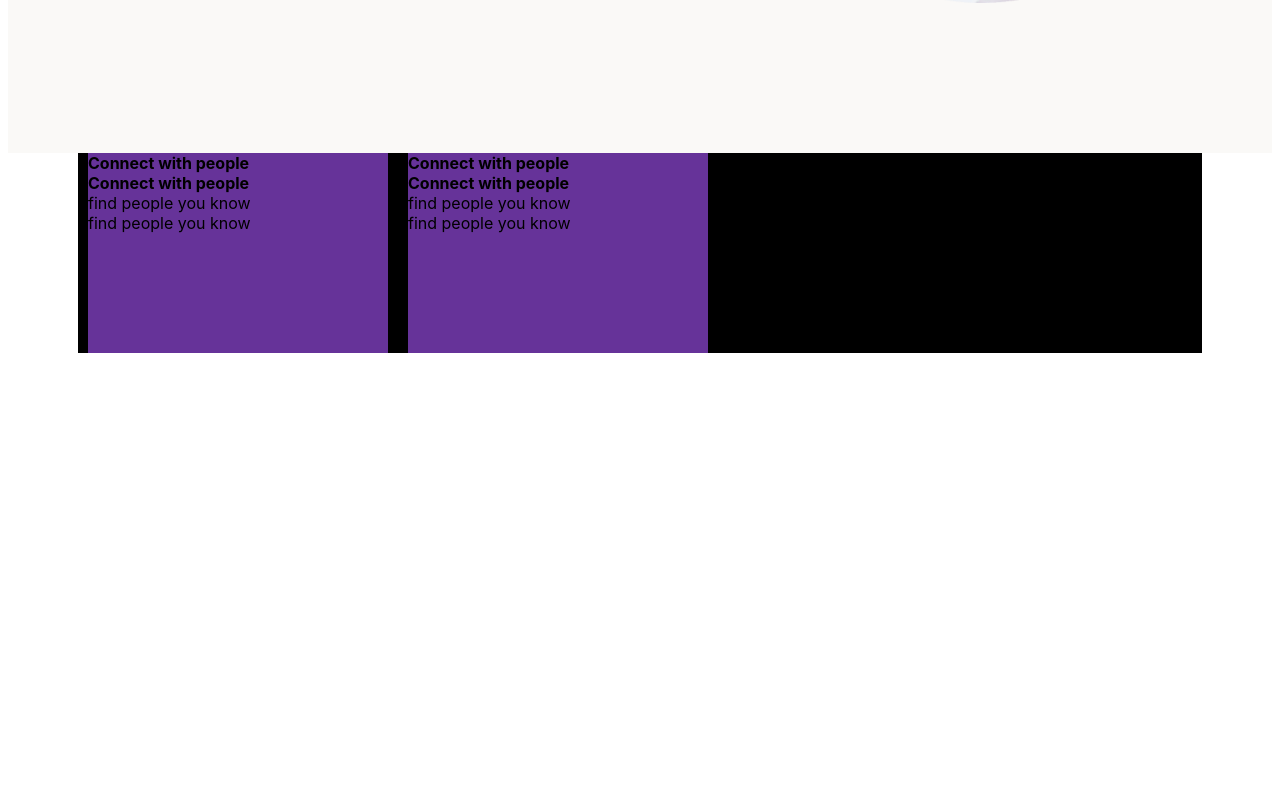
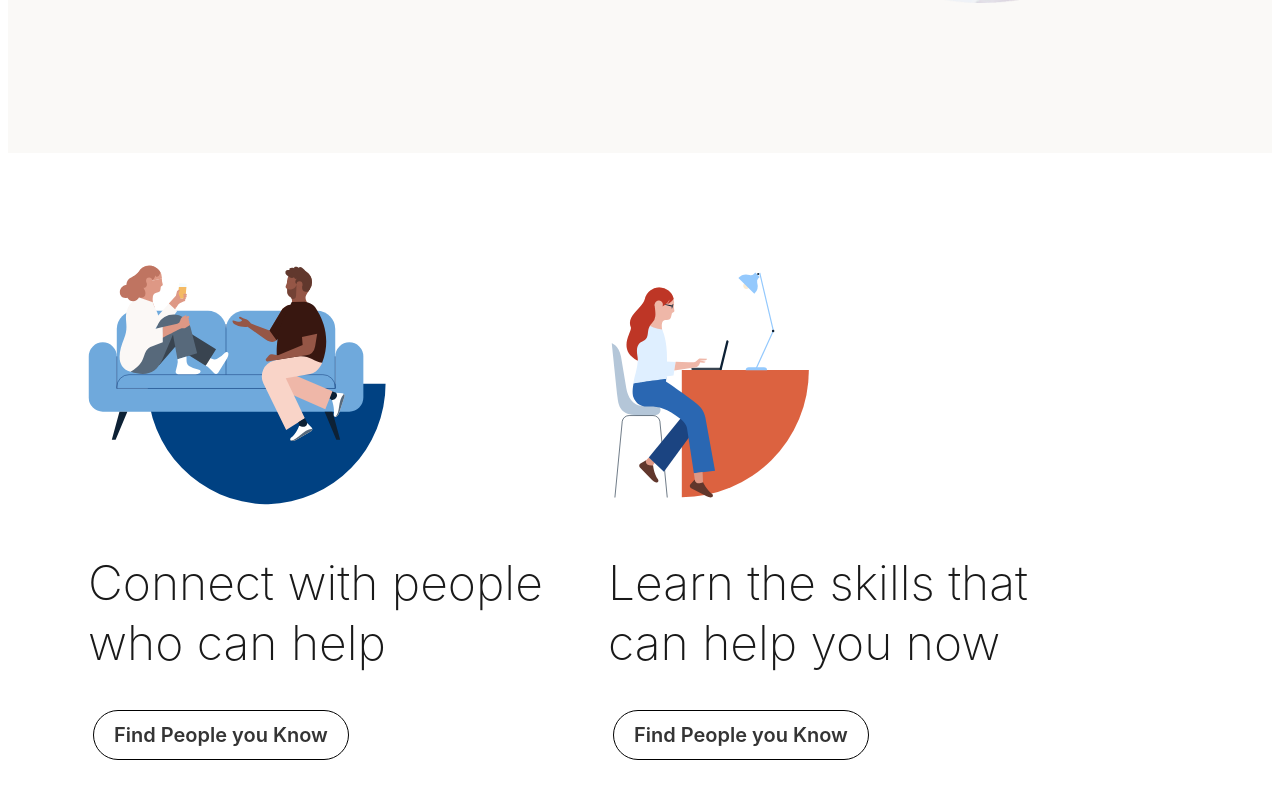
Before and after one commit to haizh/linkedin-clone, a React (Create React App) app: page / in a window 1280 px wide. Shown: the part 2227-3026 px from the top of the page. Before the commit the page ends 2588 px from the top, so only its background shows below. Built offline with nearby package versions, Linux system fonts and the light colour scheme.

Commit message:
added people section

```diff
--- a/src/components/ActionArea.js
+++ b/src/components/ActionArea.js
@@ -1,20 +1,25 @@
 import React from "react";
 import styled from "styled-components";
+import people from "../assets/people-one.svg";
+import peopleTwo from "../assets/people-two.svg";
+import StandardLink from "./StandardLink";
 
 function ActionArea() {
   return (
     <Container>
       <ActionCard>
-        <h2>Connect with people</h2>
-        <h2>Connect with people</h2>
-        <p>find people you know</p>
-        <p>find people you know</p>
+        <img src={people} alt="people" className="people-img" />
+        <Div>
+          <h2>Connect with people who can help</h2>
+          <StandardLink link={"Find People you Know"} primary={"primary"} />
+        </Div>
       </ActionCard>
       <ActionCard>
-        <h2>Connect with people</h2>
-        <h2>Connect with people</h2>
-        <p>find people you know</p>
-        <p>find people you know</p>
+        <img src={peopleTwo} alt="people2" className="people-img" />
+        <Div>
+          <h2>Learn the skills that can help you now</h2>
+          <StandardLink link={"Find People you Know"} primary={"primary"} />
+        </Div>
       </ActionCard>
     </Container>
   );
@@ -24,17 +29,49 @@ const Container = styled.section`
   width: 100%;
   max-width: 1124px;
   padding: 0;
-  background-color: black;
+  /* background-color: black; */
   margin: 0 auto;
   display: flex;
+  flex-wrap: wrap;
+  padding: 7rem 0;
 `;
 
 const ActionCard = styled.div`
   position: relative;
-  height: 200px;
-  width: 300px;
+  height: auto;
+  width: 500px;
   margin: 0 10px;
-  background-color: rebeccapurple;
+  display: flex;
+  flex-direction: column;
+  /* border: 2px solid red; */
+
+  .people-img {
+    width: 300px;
+    padding-bottom: 3rem;
+  }
+
+  @media (max-width: 768px) {
+    flex-direction: row;
+    width: 100%;
+    justify-content: space-between;
+  }
+  @media (max-width: 600px) {
+    flex-direction: column;
+    width: 100%;
+  }
+`;
+
+const Div = styled.div`
+  width: inherit;
+  height: auto;
+
+  h2 {
+    font-size: 48px;
+    line-height: 60px;
+    font-weight: 200;
+    color: rgba(0, 0, 0, 0.9);
+    padding-bottom: 3rem;
+  }
 `;
 
 export default ActionArea;
```
Also changed, not shown: src/assets/people-one.svg (added), src/assets/people-two.svg (added).
